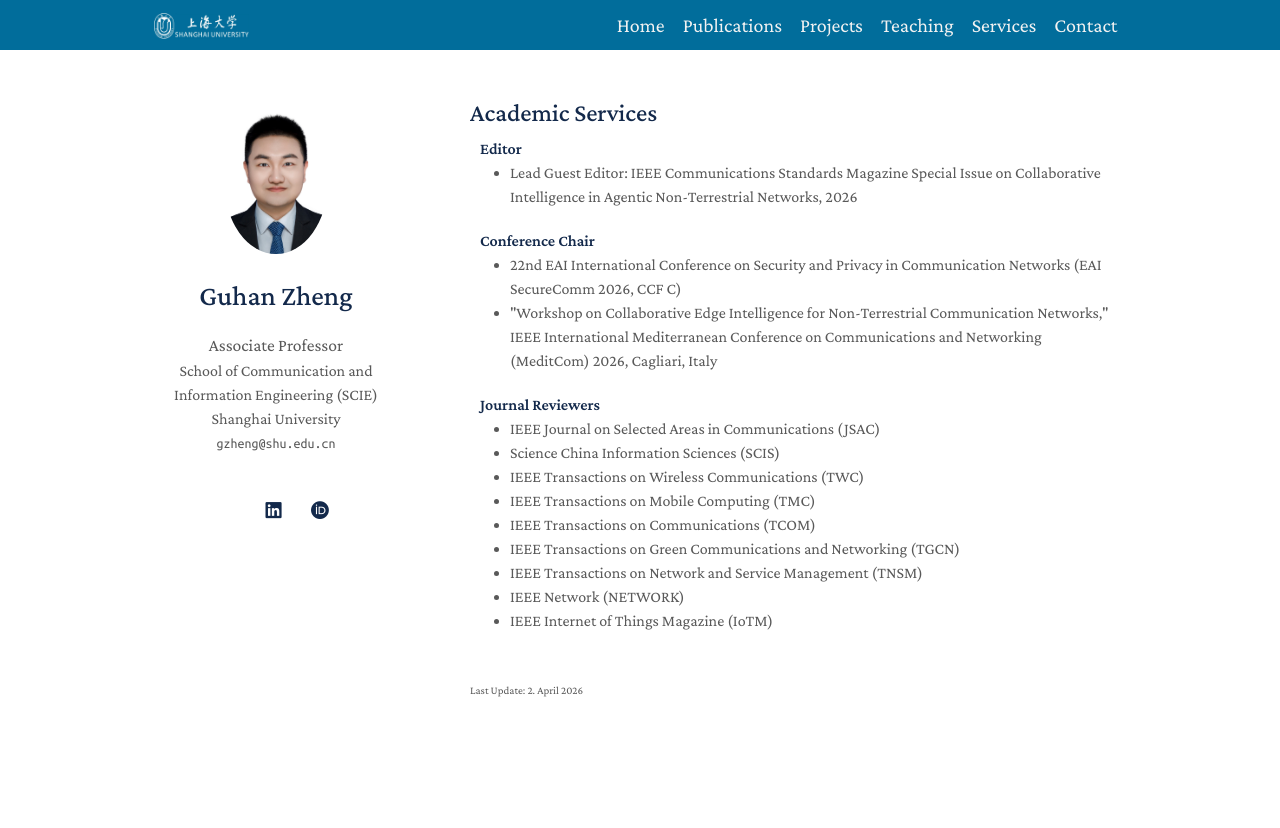
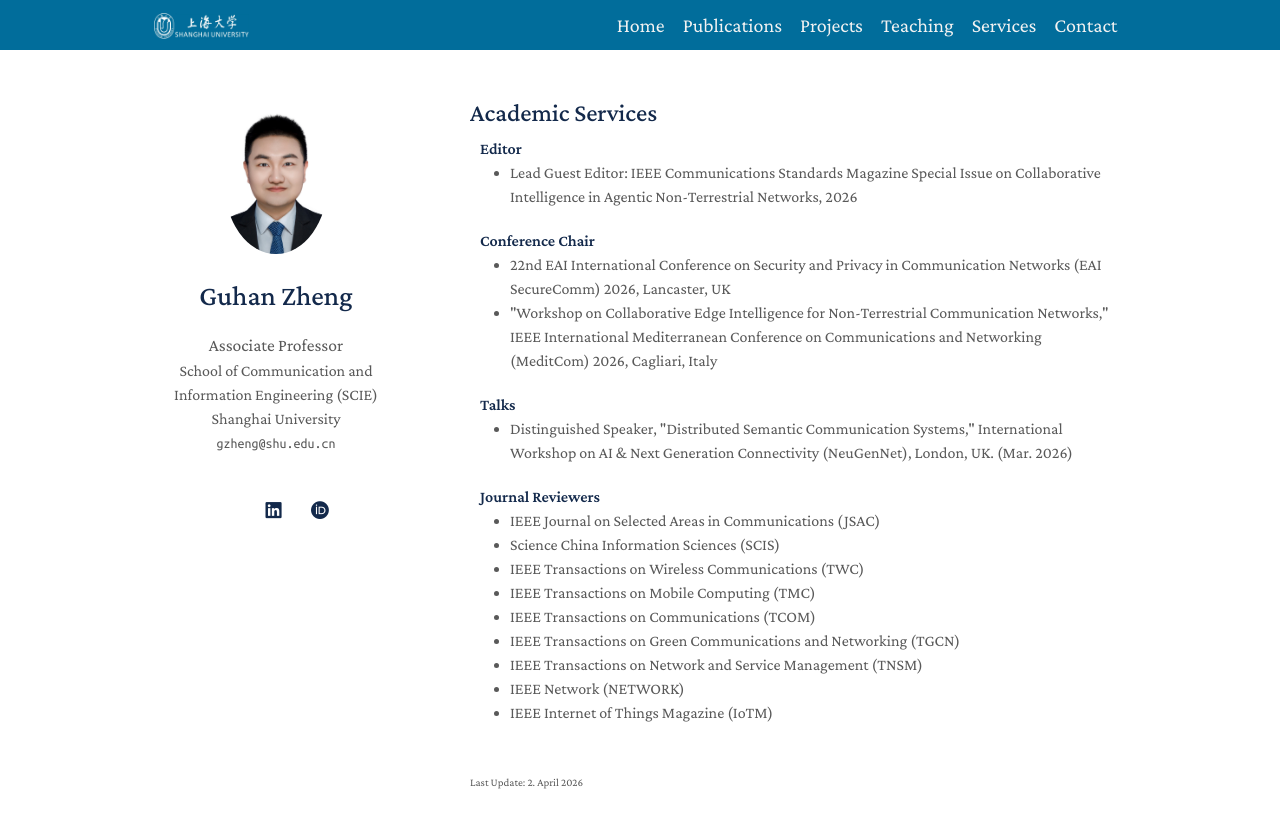
Before and after one commit to Guhan328/Guhan328.github.io, a Jekyll site: the page built from services.md, in a window 1280 px wide. Shown: the top 828 px of the page. Built offline with Jekyll 4.4.1, drawn with Linux system fonts in a browser that asks for light colours; a style sheet for code colours, icons or effects is not loaded.

Commit message:
Update services.md

```diff
--- a/_includes/services.md
+++ b/_includes/services.md
@@ -11,8 +11,13 @@
 
 <h4 style="margin:0 10px 0;">Conference Chair</h4>
 <ul style="margin:0 0 20px;">
-  <li><autocolor>22nd EAI International Conference on Security and Privacy in Communication Networks (EAI SecureComm 2026, CCF C)</autocolor></li>
+  <li><autocolor>22nd EAI International Conference on Security and Privacy in Communication Networks (EAI SecureComm) 2026, Lancaster, UK</autocolor></li>
   <li><autocolor>"Workshop on Collaborative Edge Intelligence for Non-Terrestrial Communication Networks," IEEE International Mediterranean Conference on Communications and Networking (MeditCom) 2026, Cagliari, Italy</autocolor></li>
+</ul>
+
+<h4 style="margin:0 10px 0;">Talks </h4>
+<ul style="margin:0 0 20px;">
+<li><autocolor>Distinguished Speaker, "Distributed Semantic Communication Systems," International Workshop on AI & Next Generation Connectivity (NeuGenNet), London, UK. (Mar. 2026)</autocolor></li>
 </ul>
 
 <h4 style="margin:0 10px 0;">Journal Reviewers</h4>
```
